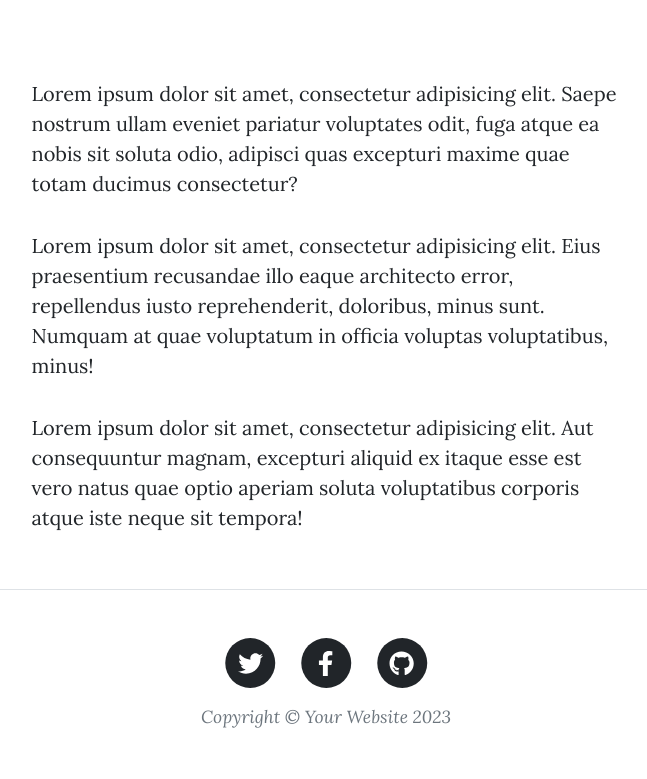
After one commit to sohamrathod4567-hub/100-days-of-python, a Flask app: template Day-59-Blog-Upgrade/startbootstrap-clean-blog-gh-pages/templates/about.html in a window 1280 px wide. The commit adds this page. Shown: the part 533-1312 px from the top of the page, without its empty margins (314-961 px from the left). Run offline with Flask 3, Linux system fonts and the light colour scheme; the template is opened without the code that fills it, so the values that code supplies are empty; some libraries are stand-ins or nearby versions.

Commit message:
Day 59 Initial Commit

```diff
--- /dev/null
+++ b/Day-59-Blog-Upgrade/startbootstrap-clean-blog-gh-pages/templates/about.html
@@ -0,0 +1,103 @@
+<!DOCTYPE html>
+<html lang="en">
+    <head>
+        <meta charset="utf-8" />
+        <meta name="viewport" content="width=device-width, initial-scale=1, shrink-to-fit=no" />
+        <meta name="description" content="" />
+        <meta name="author" content="" />
+        <title>Clean Blog - Start Bootstrap Theme</title>
+        <link rel="icon" type="image/x-icon" href="../static/assets/favicon.ico" />
+        <!-- Font Awesome icons (free version)-->
+        <script src="https://use.fontawesome.com/releases/v6.3.0/js/all.js" crossorigin="anonymous"></script>
+        <!-- Google fonts-->
+        <link href="https://fonts.googleapis.com/css?family=Lora:400,700,400italic,700italic" rel="stylesheet" type="text/css" />
+        <link href="https://fonts.googleapis.com/css?family=Open+Sans:300italic,400italic,600italic,700italic,800italic,400,300,600,700,800" rel="stylesheet" type="text/css" />
+        <!-- Core theme CSS (includes Bootstrap)-->
+        <link href="../css/styles.css" rel="stylesheet" />
+    </head>
+    <body>
+        <!-- Navigation-->
+        <nav class="navbar navbar-expand-lg navbar-light" id="mainNav">
+            <div class="container px-4 px-lg-5">
+                <a class="navbar-brand" href="index.html">Start Bootstrap</a>
+                <button class="navbar-toggler" type="button" data-bs-toggle="collapse" data-bs-target="#navbarResponsive" aria-controls="navbarResponsive" aria-expanded="false" aria-label="Toggle navigation">
+                    Menu
+                    <i class="fas fa-bars"></i>
+                </button>
+                <div class="collapse navbar-collapse" id="navbarResponsive">
+                    <ul class="navbar-nav ms-auto py-4 py-lg-0">
+                        <li class="nav-item"><a class="nav-link px-lg-3 py-3 py-lg-4" href="index.html">Home</a></li>
+                        <li class="nav-item"><a class="nav-link px-lg-3 py-3 py-lg-4" href="about.html">About</a></li>
+                        <li class="nav-item"><a class="nav-link px-lg-3 py-3 py-lg-4" href="post.html">Sample Post</a></li>
+                        <li class="nav-item"><a class="nav-link px-lg-3 py-3 py-lg-4" href="contact.html">Contact</a></li>
+                    </ul>
+                </div>
+            </div>
+        </nav>
+        <!-- Page Header-->
+        <header class="masthead" style="background-image: url('../static/assets/img/about-bg.jpg')">
+            <div class="container position-relative px-4 px-lg-5">
+                <div class="row gx-4 gx-lg-5 justify-content-center">
+                    <div class="col-md-10 col-lg-8 col-xl-7">
+                        <div class="page-heading">
+                            <h1>About Me</h1>
+                            <span class="subheading">This is what I do.</span>
+                        </div>
+                    </div>
+                </div>
+            </div>
+        </header>
+        <!-- Main Content-->
+        <main class="mb-4">
+            <div class="container px-4 px-lg-5">
+                <div class="row gx-4 gx-lg-5 justify-content-center">
+                    <div class="col-md-10 col-lg-8 col-xl-7">
+                        <p>Lorem ipsum dolor sit amet, consectetur adipisicing elit. Saepe nostrum ullam eveniet pariatur voluptates odit, fuga atque ea nobis sit soluta odio, adipisci quas excepturi maxime quae totam ducimus consectetur?</p>
+                        <p>Lorem ipsum dolor sit amet, consectetur adipisicing elit. Eius praesentium recusandae illo eaque architecto error, repellendus iusto reprehenderit, doloribus, minus sunt. Numquam at quae voluptatum in officia voluptas voluptatibus, minus!</p>
+                        <p>Lorem ipsum dolor sit amet, consectetur adipisicing elit. Aut consequuntur magnam, excepturi aliquid ex itaque esse est vero natus quae optio aperiam soluta voluptatibus corporis atque iste neque sit tempora!</p>
+                    </div>
+                </div>
+            </div>
+        </main>
+        <!-- Footer-->
+        <footer class="border-top">
+            <div class="container px-4 px-lg-5">
+                <div class="row gx-4 gx-lg-5 justify-content-center">
+                    <div class="col-md-10 col-lg-8 col-xl-7">
+                        <ul class="list-inline text-center">
+                            <li class="list-inline-item">
+                                <a href="#!">
+                                    <span class="fa-stack fa-lg">
+                                        <i class="fas fa-circle fa-stack-2x"></i>
+                                        <i class="fab fa-twitter fa-stack-1x fa-inverse"></i>
+                                    </span>
+                                </a>
+                            </li>
+                            <li class="list-inline-item">
+                                <a href="#!">
+                                    <span class="fa-stack fa-lg">
+                                        <i class="fas fa-circle fa-stack-2x"></i>
+                                        <i class="fab fa-facebook-f fa-stack-1x fa-inverse"></i>
+                                    </span>
+                                </a>
+                            </li>
+                            <li class="list-inline-item">
+                                <a href="#!">
+                                    <span class="fa-stack fa-lg">
+                                        <i class="fas fa-circle fa-stack-2x"></i>
+                                        <i class="fab fa-github fa-stack-1x fa-inverse"></i>
+                                    </span>
+                                </a>
+                            </li>
+                        </ul>
+                        <div class="small text-center text-muted fst-italic">Copyright &copy; Your Website 2023</div>
+                    </div>
+                </div>
+            </div>
+        </footer>
+        <!-- Bootstrap core JS-->
+        <script src="https://cdn.jsdelivr.net/npm/bootstrap@5.2.3/dist/js/bootstrap.bundle.min.js"></script>
+        <!-- Core theme JS-->
+        <script src="../js/scripts.js"></script>
+    </body>
+</html>
```
Also changed, not shown: Day-59-Blog-Upgrade/startbootstrap-clean-blog-gh-pages/templates/contact.html (renamed from Day-59-Blog-Upgrade/startbootstrap-clean-blog-gh-pages/contact.html, +4 -4 lines), Day-59-Blog-Upgrade/startbootstrap-clean-blog-gh-pages/templates/footer.html (added, +10 -0 lines), Day-59-Blog-Upgrade/startbootstrap-clean-blog-gh-pages/templates/index.html (renamed from Day-59-Blog-Upgrade/startbootstrap-clean-blog-gh-pages/index.html, +4 -4 lines), Day-59-Blog-Upgrade/startbootstrap-clean-blog-gh-pages/templates/post.html (renamed from Day-59-Blog-Upgrade/startbootstrap-clean-blog-gh-pages/post.html, +5 -5 lines), Day-59-Blog-Upgrade/startbootstrap-clean-blog-gh-pages/assets/img/about-bg.jpg (deleted), Day-59-Blog-Upgrade/startbootstrap-clean-blog-gh-pages/assets/img/post-bg.jpg (deleted), Day-59-Blog-Upgrade/startbootstrap-clean-blog-gh-pages/static/assets/img/contact-bg.jpg (renamed from Day-59-Blog-Upgrade/startbootstrap-clean-blog-gh-pages/assets/img/contact-bg.jpg), Day-59-Blog-Upgrade/startbootstrap-clean-blog-gh-pages/static/assets/img/home-bg.jpg (renamed from Day-59-Blog-Upgrade/startbootstrap-clean-blog-gh-pages/assets/img/home-bg.jpg), 2 other files.
